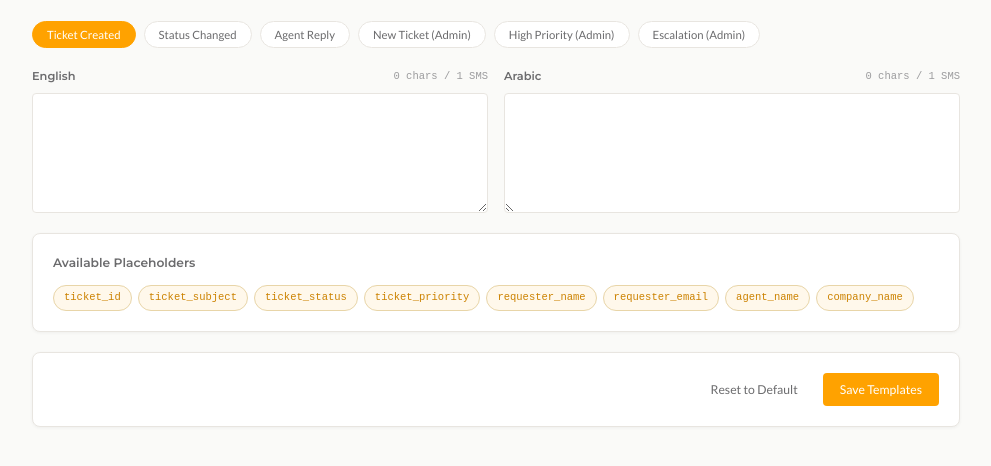
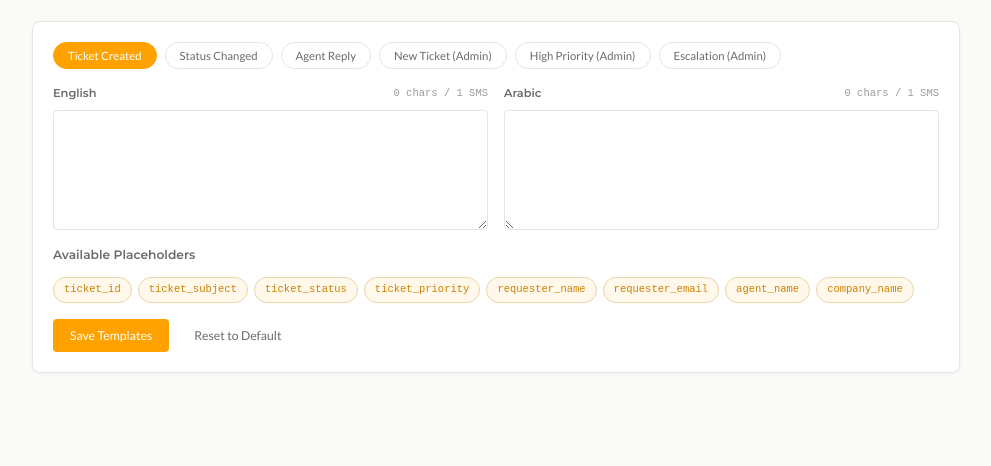
Before and after one commit to boxlinknet/kwtsms-freshdesk, a website: page app/index.html in a window 1280 px wide. Both pictures are taken after a click on the tab "Templates". Shown: the part 116-582 px from the top of the page, without its empty margins (144-1135 px from the left). Drawn offline with Linux system fonts and the light colour scheme.

Commit message:
style: wrap templates section in single card

```diff
--- a/app/index.html
+++ b/app/index.html
@@ -255,8 +255,9 @@
 
       <!-- ==================== TEMPLATES ==================== -->
       <section id="tab-templates" class="tab-panel" role="tabpanel">
+        <div class="section-block">
           <!-- Event Type Pills -->
-        <div class="pill-nav" id="template-pills">
+          <div class="pill-nav" id="template-pills" style="margin-block-end: 16px;">
             <button class="pill-btn active" data-event="ticket_created">Ticket Created</button>
             <button class="pill-btn" data-event="status_changed">Status Changed</button>
             <button class="pill-btn" data-event="agent_reply">Agent Reply</button>
@@ -266,7 +267,7 @@
           </div>
 
           <!-- Template Editor -->
-        <div class="template-editor">
+          <div class="template-editor" style="margin-block-end: 16px;">
             <div class="template-col">
               <div class="template-header">
                 <span class="template-lang-label">English</span>
@@ -284,7 +285,7 @@
           </div>
 
           <!-- Placeholders -->
-        <div class="section-block">
+          <div style="margin-block-end: 16px;">
             <h3 class="section-subtitle">Available Placeholders</h3>
             <div class="placeholder-chips" id="placeholder-chips">
               <span class="chip" data-placeholder="{{ticket_id}}">ticket_id</span>
@@ -299,10 +300,9 @@
           </div>
 
           <!-- Template Actions -->
-        <div class="section-block">
-          <div class="button-row">
+          <div class="button-row" style="justify-content: flex-start; gap: 8px;">
+            <button class="btn btn-primary" id="btn-template-save">Save Templates</button>
             <button class="btn btn-ghost" id="btn-template-reset">Reset to Default</button>
-            <button class="btn btn-primary" id="btn-template-save">Save Templates</button>
           </div>
         </div>
       </section>
```
Lines whose indentation alone changed are shown as unchanged.
